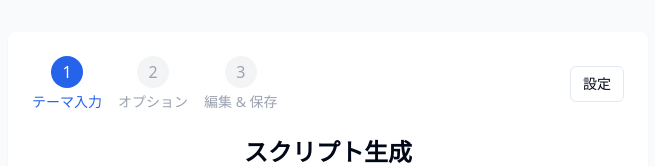
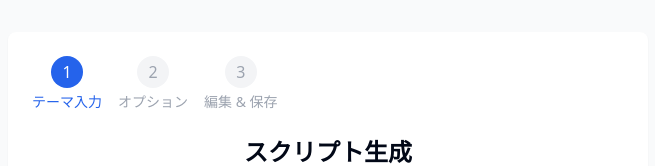
Before and after one commit to pdytokyo/sns-ai-agent-v2, a Next.js app: page / in a window 1280 px wide. Shown: the top 166 px of the page, without its empty margins (312-967 px from the left). Built offline with nearby package versions, Linux system fonts and the light colour scheme.

Commit message:
Hide settings button when ENABLE_ANALYSIS is false
Co-Authored-By: yusuke_minari@pdytokyo.com <yusuke_minari@pdytokyo.com>

```diff
--- a/src/pages/index.tsx
+++ b/src/pages/index.tsx
@@ -338,6 +338,7 @@ export default function Home() {
                   <span className="text-sm mt-1">編集 &amp; 保存</span>
                 </div>
               </div>
+              {process.env.ENABLE_ANALYSIS === 'true' && (
                 <Button
                   variant="outline"
                   size="sm"
@@ -345,6 +346,7 @@ export default function Home() {
                 >
                   設定
                 </Button>
+              )}
             </div>
 
             {renderStage()}
```
Lines whose indentation alone changed are shown as unchanged.
